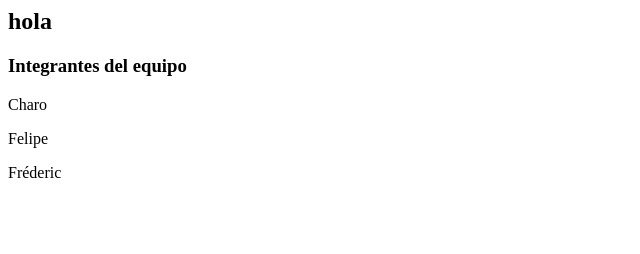
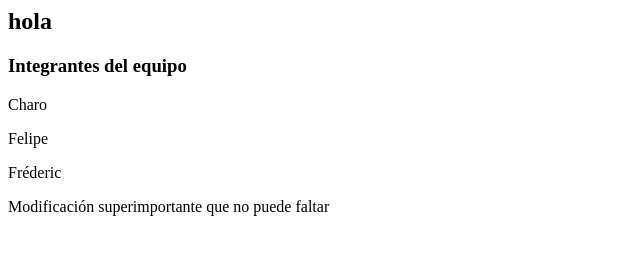
Before and after one commit to lamassa/ejercicio, a plain HTML site: page index.html in a window 1280 px wide. Shown: the whole page, without its empty margins (0-640 px from the left). Drawn offline with Linux system fonts and the light colour scheme.

Commit message:
modificacion superimportante

```diff
--- a/index.html
+++ b/index.html
@@ -9,5 +9,8 @@
 		<p>Felipe</p>
 		<p>Fréderic</p>
 </div>
+<div>
+<p>Modificación superimportante que no puede faltar</p>
+</div>
 </body>
 </html>
```
